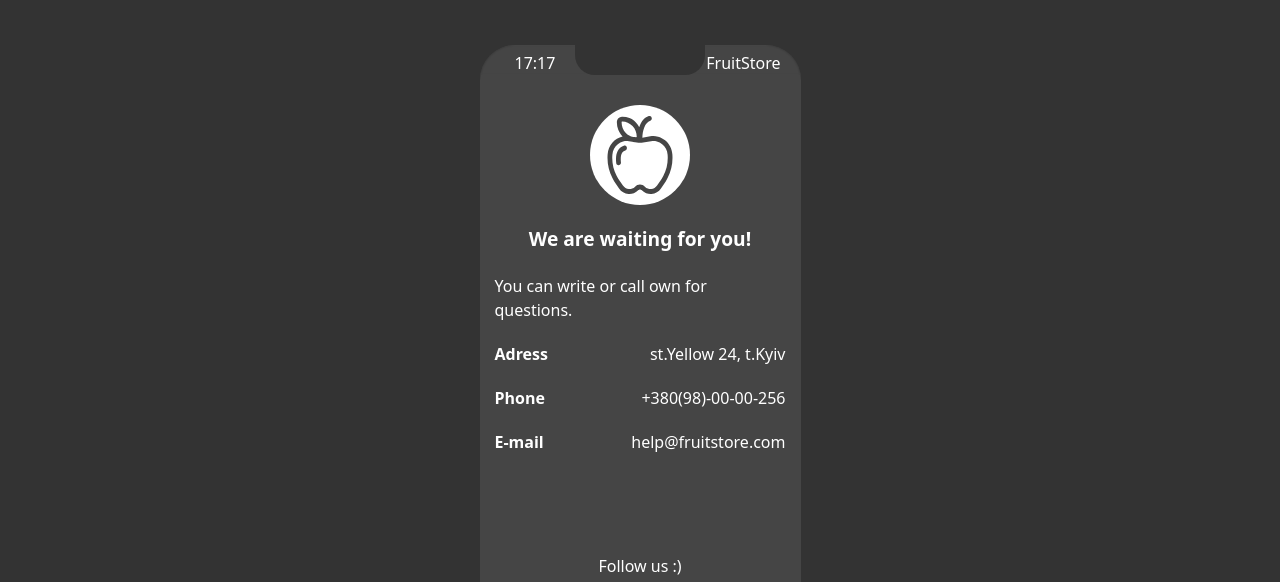
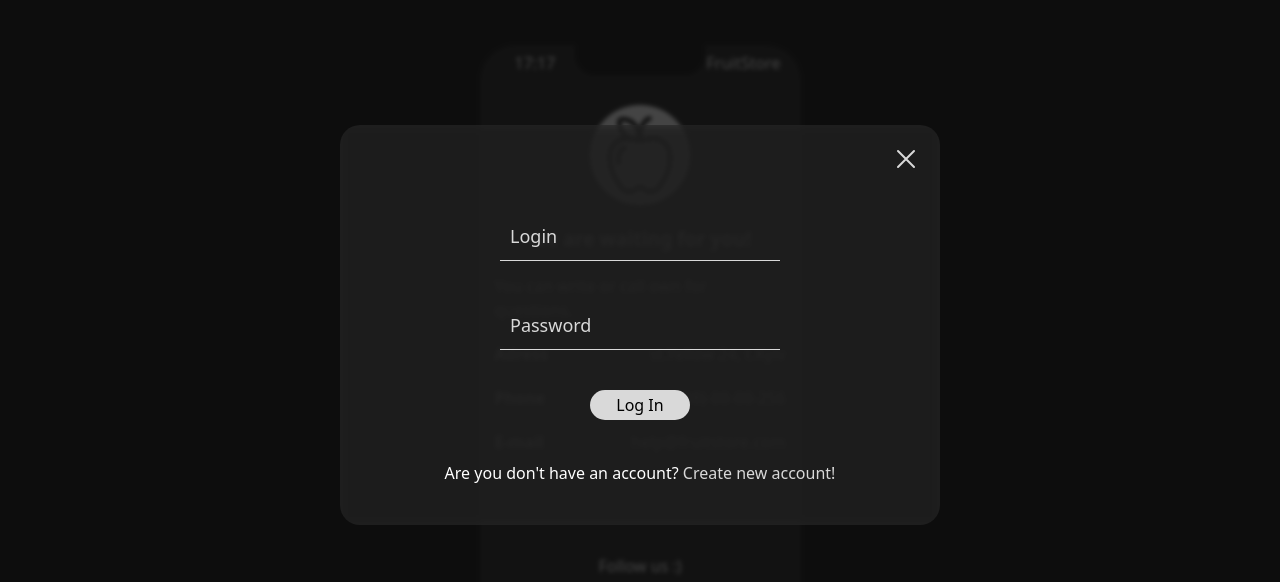
Before and after one commit to TyomaAs/FruitStore, a plain HTML site: page Project/contact.html in a window 1280 px wide. Both pictures are taken after a click on the item "Log In". Shown: the part 75-657 px from the top of the page. Drawn offline with nearby package versions, Linux system fonts and the light colour scheme; files that its build step writes are made by us from their sources.

Commit message:
Add modals

```diff
--- a/Project/contact.html
+++ b/Project/contact.html
@@ -149,6 +149,21 @@
 				<div class="footer__created">Created by <span>Artemii Tsipino</span></div>
 			</div>
 		</footer>
+		<div class="modal">
+			<div class="modal__window">
+				<div class="modal__window-panel">
+					<div class="modal__window-cross">
+						<img src="img/cross.svg" alt="cross">
+					</div>
+				</div>
+				<form action="#" class="modal__window-workspace">
+					<input type="text" name="login" id="login" placeholder="Login">
+					<input type="password" name="password" id="password" placeholder="Password">
+					<button class="button">Log In</button>
+					<div class="modal__create">Are you don't have an account? <a href="#">Create new account!</a></div>
+				</form>
+			</div>
+		</div>
 	</div>
 	<script src="https://cdn.jsdelivr.net/npm/bootstrap@5.2.2/dist/js/bootstrap.bundle.min.js"
 		integrity="sha384-OERcA2EqjJCMA+/3y+gxIOqMEjwtxJY7qPCqsdltbNJuaOe923+mo//f6V8Qbsw3"
```
Also changed, not shown: Project/prise.html (+15 -0 lines).
